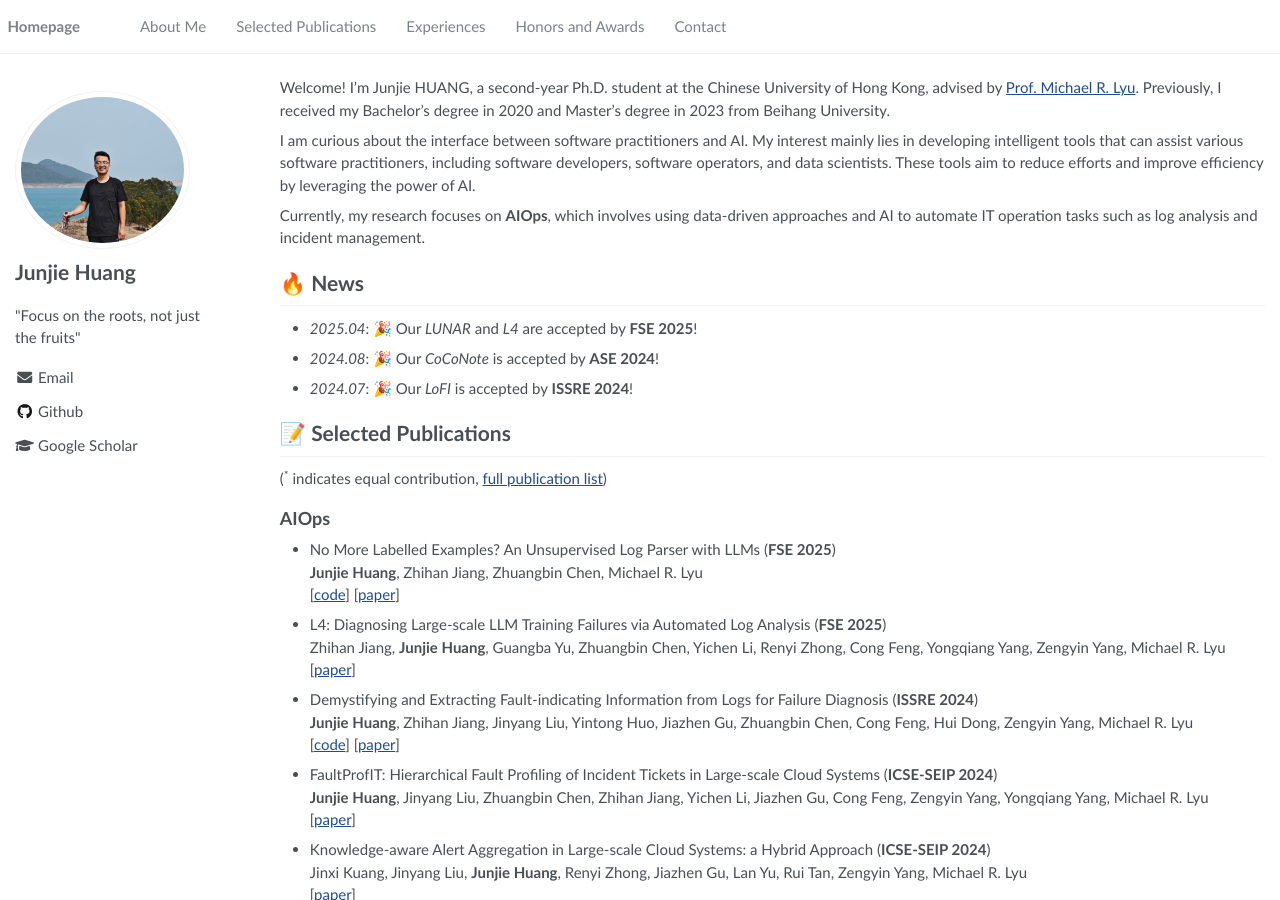
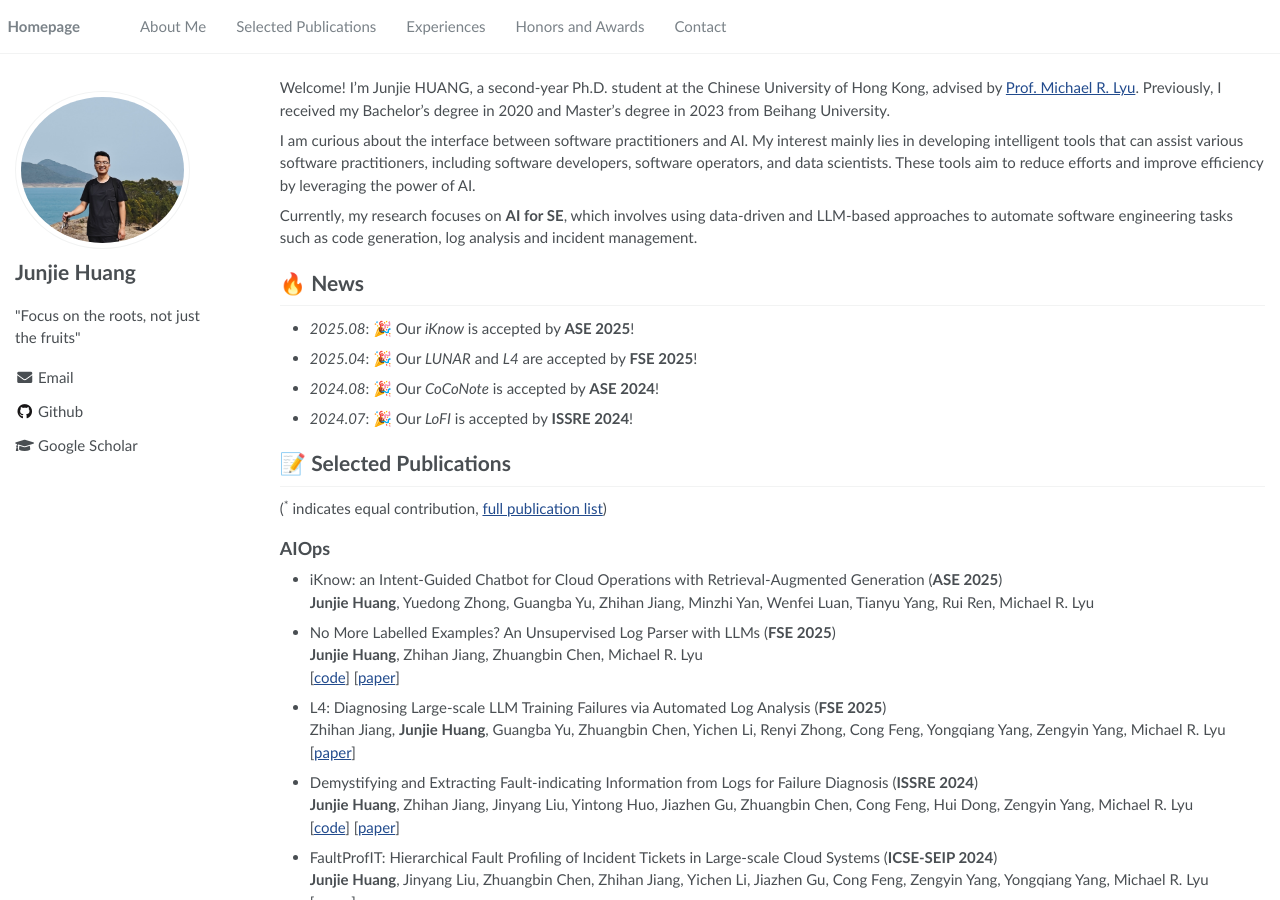
Before and after one commit to Jun-jie-Huang/jun-jie-huang.github.io, a Jekyll site: the page built from _pages/about.md, in a window 1280 px wide and 900 px high. Built offline with Jekyll 4.4.1, drawn with Linux system fonts in a browser that asks for light colours; a script that is not in the unit is left out.

Commit message:
update paper

```diff
--- a/_pages/about.md
+++ b/_pages/about.md
@@ -21,7 +21,7 @@ Welcome! I'm Junjie HUANG, a second-year Ph.D. student at the Chinese University
 
 I am curious about the interface between software practitioners and AI. My interest mainly lies in developing intelligent tools that can assist various software practitioners, including software developers, software operators, and data scientists. These tools aim to reduce efforts and improve efficiency by leveraging the power of AI.
 
-Currently, my research focuses on **AIOps**, which involves using data-driven approaches and AI to automate IT operation tasks such as log analysis and incident management.
+Currently, my research focuses on **AI for SE**, which involves using data-driven and LLM-based approaches  to automate software engineering tasks such as code generation, log analysis and incident management.
 
 {% include_relative news.md %}
 
--- a/_pages/news.md
+++ b/_pages/news.md
@@ -1,4 +1,5 @@
 # 🔥 News
+- *2025.08*: 🎉 Our *iKnow* is accepted by **ASE 2025**!
 - *2025.04*: 🎉 Our *LUNAR* and *L4* are accepted by **FSE 2025**!
 - *2024.08*: 🎉 Our *CoCoNote* is accepted by **ASE 2024**!
 - *2024.07*: 🎉 Our *LoFI* is accepted by **ISSRE 2024**!
--- a/_pages/pub.md
+++ b/_pages/pub.md
@@ -5,6 +5,7 @@
 
 ## AIOps
 
+- iKnow: an Intent-Guided Chatbot for Cloud Operations with Retrieval-Augmented Generation (**ASE 2025**) <br>**Junjie Huang**, Yuedong Zhong, Guangba  Yu, Zhihan Jiang, Minzhi Yan, Wenfei Luan, Tianyu Yang, Rui Ren, Michael R. Lyu <br>
 - No More Labelled Examples? An Unsupervised Log Parser with LLMs (**FSE 2025**) <br>**Junjie Huang**, Zhihan Jiang, Zhuangbin Chen, Michael R. Lyu <br>
     \[[code](https://github.com/Jun-jie-Huang/LUNAR)\] \[[paper](/assets/papers/fse25_lunar.pdf)\]
 
```
